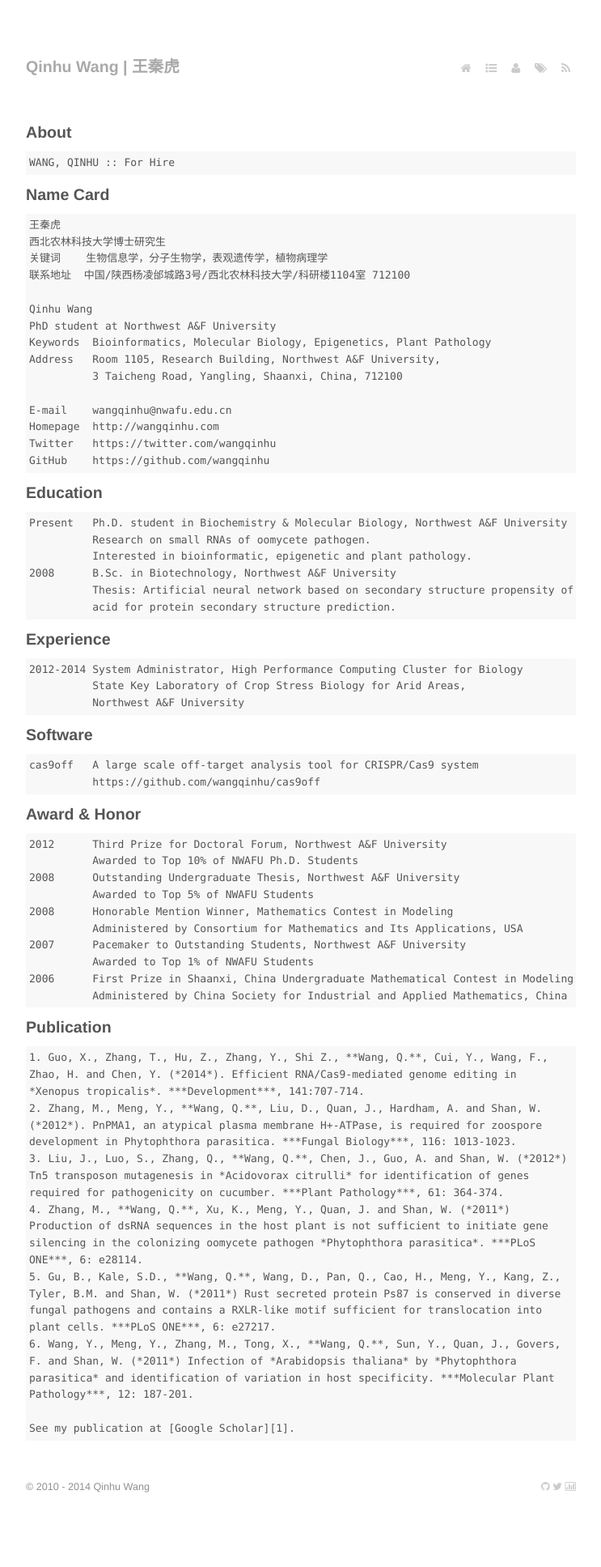
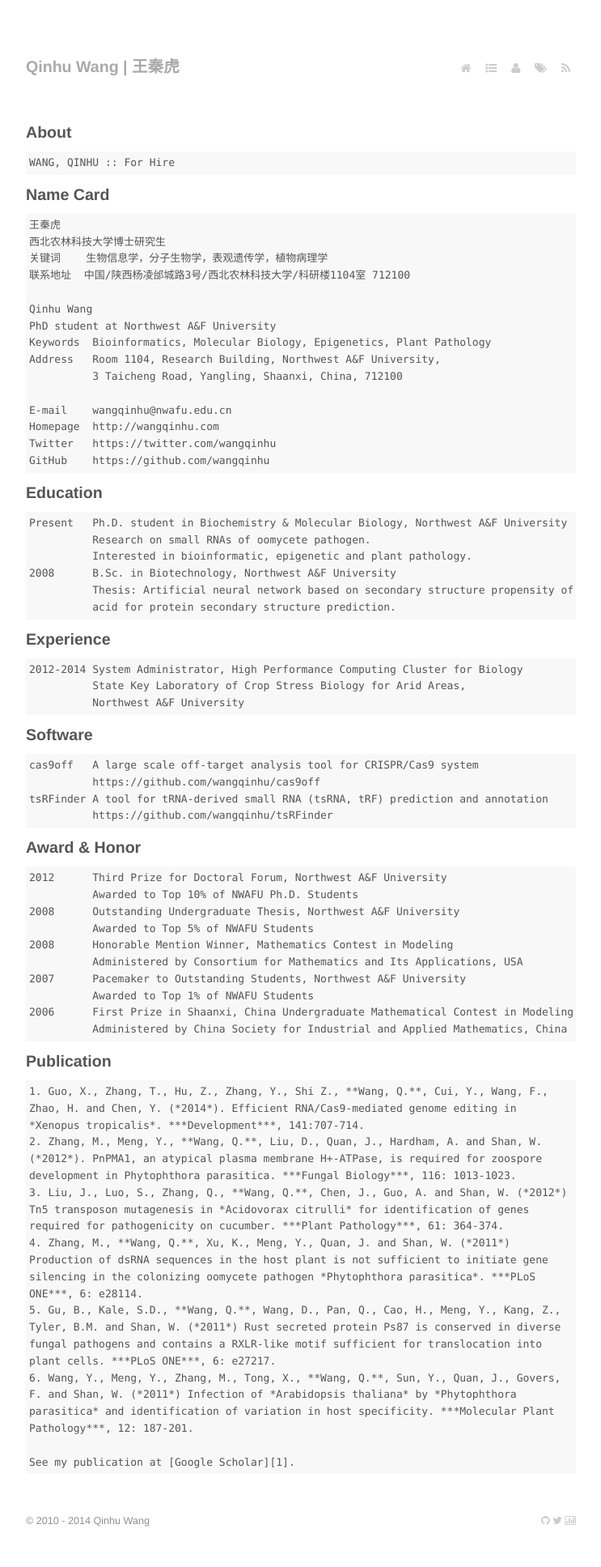
Before and after one commit to wangqinhu/wangqinhu.github.io, a Jekyll site: the page built from about.md, in a window 1280 px wide. Shown: the whole page at 81% size, without its empty margins (268-1011 px from the left). Built offline with Jekyll 4.4.1, drawn with Linux system fonts in a browser that asks for light colours; Markdown is read by kramdown in place of the engine named in the settings; before the commit the page ends 1894 px from its top, so only the background shows below that.

Commit message:
update about.md

```diff
--- a/about.md
+++ b/about.md
@@ -18,7 +18,7 @@ Name Card
 Qinhu Wang
 PhD student at Northwest A&F University
 Keywords  Bioinformatics, Molecular Biology, Epigenetics, Plant Pathology
-Address   Room 1105, Research Building, Northwest A&F University,
+Address   Room 1104, Research Building, Northwest A&F University,
           3 Taicheng Road, Yangling, Shaanxi, China, 712100
 
 E-mail    wangqinhu@nwafu.edu.cn
@@ -47,7 +47,9 @@ Software
 --------
 
 <blockquote>cas9off   A large scale off-target analysis tool for CRISPR/Cas9 system
-          https://github.com/wangqinhu/cas9off</blockquote>
+          https://github.com/wangqinhu/cas9off
+tsRFinder A tool for tRNA-derived small RNA (tsRNA, tRF) prediction and annotation
+          https://github.com/wangqinhu/tsRFinder</blockquote>
 
 Award & Honor
 -------------
```
